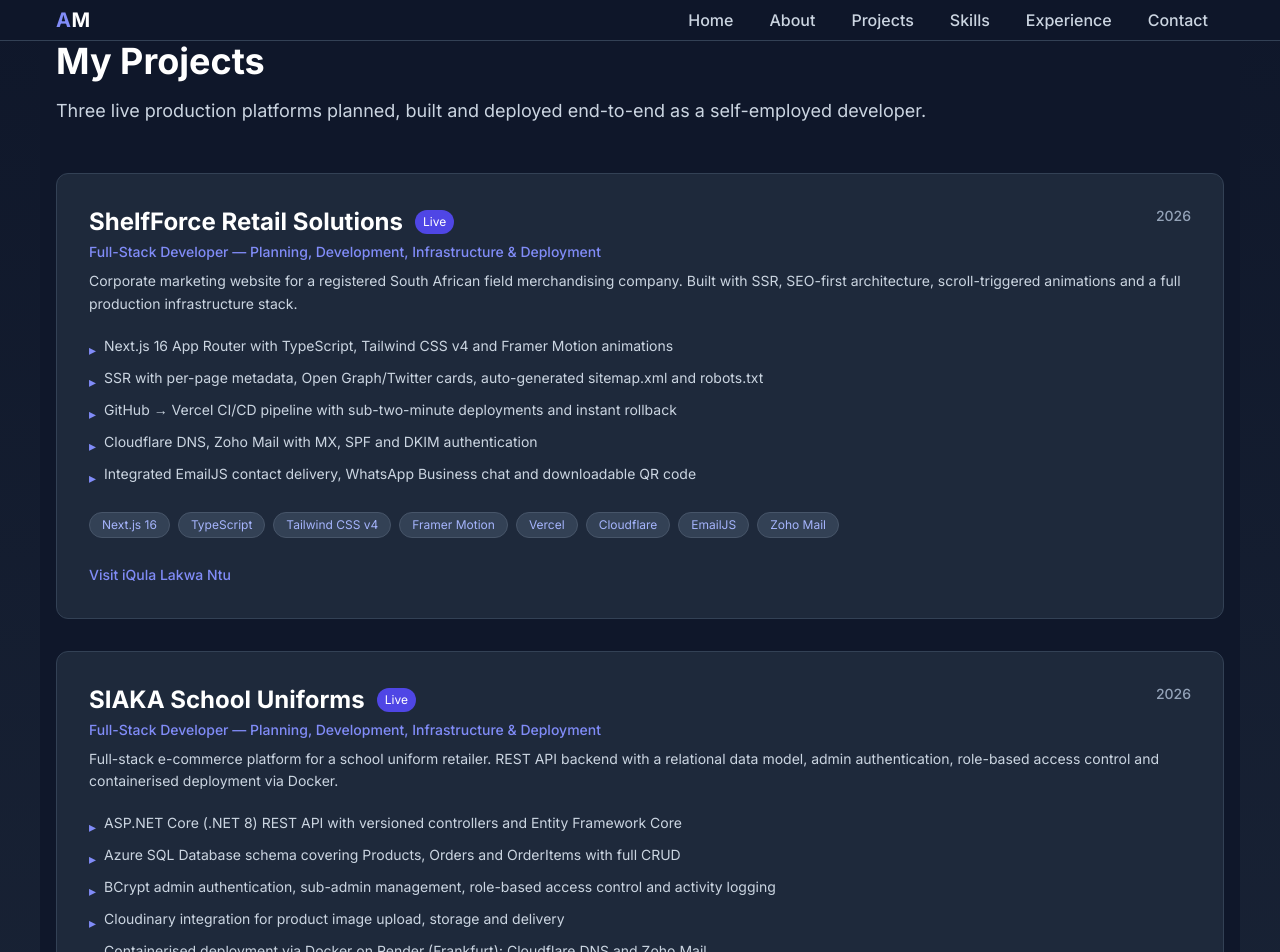
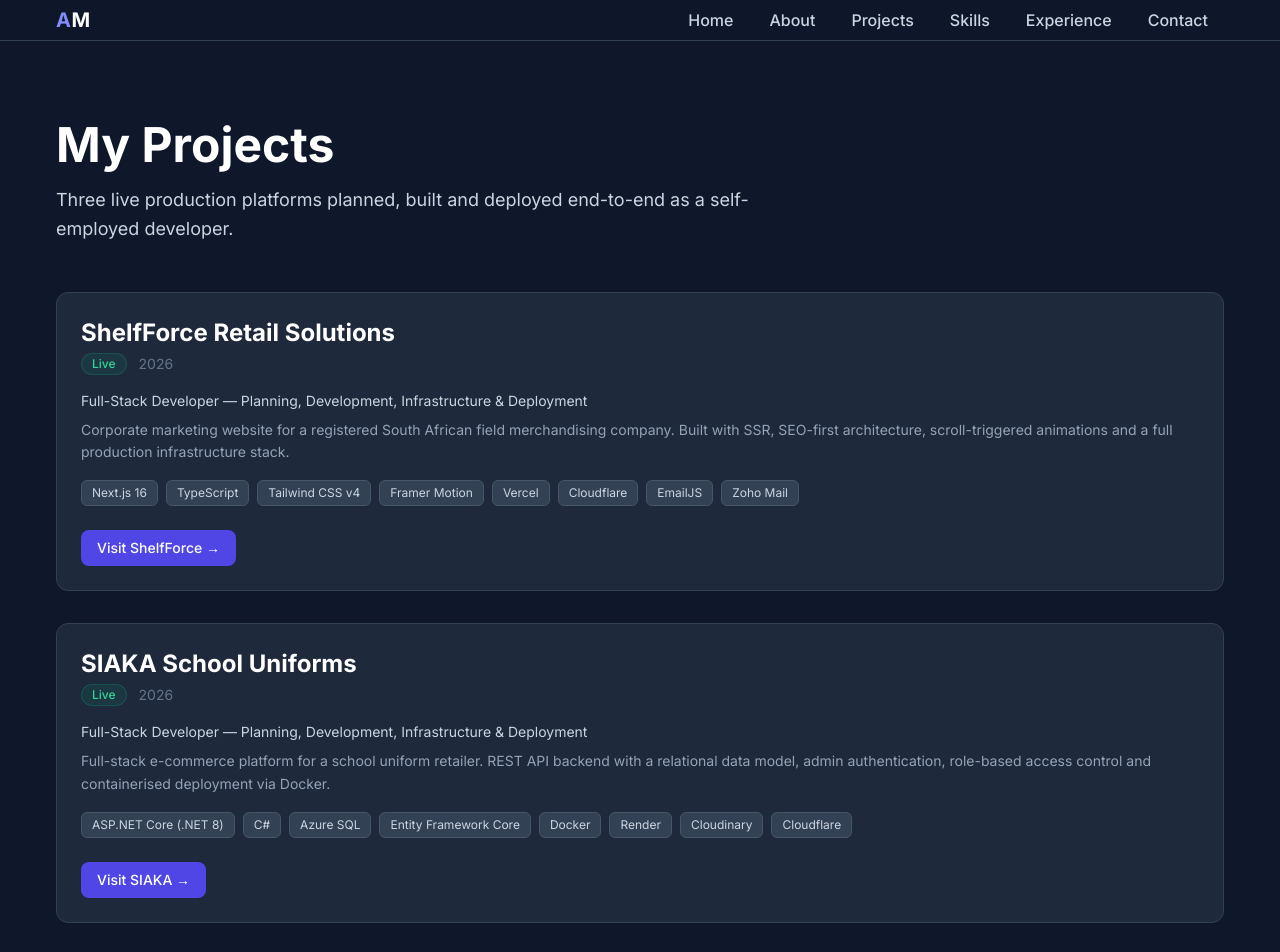
Before and after one commit to AbuMaqungo/abulelemaqungo-portfolio, a Next.js app: page /projects in a window 1280 px wide. Shown: the top 952 px of the page. Built offline with nearby package versions, Linux system fonts and the light colour scheme.

Commit message:
update all links

```diff
--- a/src/app/projects/page.tsx
+++ b/src/app/projects/page.tsx
@@ -1,131 +1,104 @@
-export default function Projects() {
+'use client'
+
+export default function ProjectsPage() {
   const projects = [
     {
-      title: "ShelfForce Retail Solutions",
-      role: "Full-Stack Developer — Planning, Development, Infrastructure & Deployment",
-      year: "2026",
-      description:
-        "Corporate marketing website for a registered South African field merchandising company. Built with SSR, SEO-first architecture, scroll-triggered animations and a full production infrastructure stack.",
-      highlights: [
-        "Next.js 16 App Router with TypeScript, Tailwind CSS v4 and Framer Motion animations",
-        "SSR with per-page metadata, Open Graph/Twitter cards, auto-generated sitemap.xml and robots.txt",
-        "GitHub → Vercel CI/CD pipeline with sub-two-minute deployments and instant rollback",
-        "Cloudflare DNS, Zoho Mail with MX, SPF and DKIM authentication",
-        "Integrated EmailJS contact delivery, WhatsApp Business chat and downloadable QR code",
-      ],
-      technologies: [
-        "Next.js 16", "TypeScript", "Tailwind CSS v4", "Framer Motion",
-        "Vercel", "Cloudflare", "EmailJS", "Zoho Mail",
-      ],
-      link: "https://shelfforce.co.za",
-      live: true,
+      id: 1,
+      name: 'ShelfForce Retail Solutions',
+      status: 'Live',
+      year: '2026',
+      role: 'Full-Stack Developer — Planning, Development, Infrastructure & Deployment',
+      description: 'Corporate marketing website for a registered South African field merchandising company. Built with SSR, SEO-first architecture, scroll-triggered animations and a full production infrastructure stack.',
+      technologies: ['Next.js 16', 'TypeScript', 'Tailwind CSS v4', 'Framer Motion', 'Vercel', 'Cloudflare', 'EmailJS', 'Zoho Mail'],
+      url: 'https://shelfforce.co.za',
+      buttonText: 'Visit ShelfForce →'
     },
     {
-      title: "SIAKA School Uniforms",
-      role: "Full-Stack Developer — Planning, Development, Infrastructure & Deployment",
-      year: "2026",
-      description:
-        "Full-stack e-commerce platform for a school uniform retailer. REST API backend with a relational data model, admin authentication, role-based access control and containerised deployment via Docker.",
-      highlights: [
-        "ASP.NET Core (.NET 8) REST API with versioned controllers and Entity Framework Core",
-        "Azure SQL Database schema covering Products, Orders and OrderItems with full CRUD",
-        "BCrypt admin authentication, sub-admin management, role-based access control and activity logging",
-        "Cloudinary integration for product image upload, storage and delivery",
-        "Containerised deployment via Docker on Render (Frankfurt); Cloudflare DNS and Zoho Mail",
-      ],
-      technologies: [
-        "ASP.NET Core (.NET 8)", "C#", "Azure SQL", "Entity Framework Core",
-        "Docker", "Render", "Cloudinary", "Cloudflare",
-      ],
-      link: "https://siaka.co.za",
-      live: true,
+      id: 2,
+      name: 'SIAKA School Uniforms',
+      status: 'Live',
+      year: '2026',
+      role: 'Full-Stack Developer — Planning, Development, Infrastructure & Deployment',
+      description: 'Full-stack e-commerce platform for a school uniform retailer. REST API backend with a relational data model, admin authentication, role-based access control and containerised deployment via Docker.',
+      technologies: ['ASP.NET Core (.NET 8)', 'C#', 'Azure SQL', 'Entity Framework Core', 'Docker', 'Render', 'Cloudinary', 'Cloudflare'],
+      url: 'https://siaka.co.za',
+      buttonText: 'Visit SIAKA →'
     },
     {
-      title: "iQula Lakwa Ntu",
-      role: "Full-Stack Developer — Architecture, Development, Infrastructure & Deployment",
-      year: "2025–2026",
-      description:
-        "Full-stack enterprise software platform with a React/Vite frontend, FastAPI Python backend, PostgreSQL on Neon and an AdminPortal with full CRUD and Cloudinary image management.",
-      highlights: [
-        "React/Vite frontend deployed on Vercel; FastAPI/Python backend deployed on Render",
-        "SQLAlchemy ORM with PostgreSQL on Neon (serverless); database seeded via custom Python script",
-        "BCrypt admin authentication with AdminPortal featuring full CRUD and Cloudinary image management",
-        "EmailJS transactional contact forms with auto-reply and graceful error fallback",
-        "Cloudflare DNS, Truehost domain, business email and full SEO meta architecture",
-      ],
-      technologies: [
-        "React", "Vite", "FastAPI", "Python", "SQLAlchemy",
-        "PostgreSQL", "Neon", "Vercel", "Render", "Cloudinary",
-      ],
-      link: "https://iqulalakwantu.co.za",
-      live: true,
-    },
-  ];
+      id: 3,
+      name: 'iQula Lakwa Ntu',
+      status: 'Live',
+      year: '2025–2026',
+      role: 'Full-Stack Developer — Architecture, Development, Infrastructure & Deployment',
+      description: 'Full-stack enterprise software platform with a React/Vite frontend, FastAPI Python backend, PostgreSQL on Neon and an AdminPortal with full CRUD and Cloudinary image management.',
+      technologies: ['React', 'Vite', 'FastAPI', 'Python', 'SQLAlchemy', 'PostgreSQL', 'Neon', 'Vercel', 'Render', 'Cloudinary'],
+      url: 'https://iqulalakwantu.co.za',
+      buttonText: 'Visit iQula →'
+    }
+  ]
 
   return (
-    <div className="container py-12 bg-slate-900 min-h-screen">
-      <h1 className="text-4xl font-bold text-white mb-4">My Projects</h1>
-      <p className="text-slate-300 text-lg mb-12">
+    <div className="min-h-screen bg-slate-900 py-20">
+      <div className="container mx-auto px-4">
+        <h1 className="text-4xl md:text-5xl font-bold text-white mb-4">
+          My Projects
+        </h1>
+        <p className="text-slate-300 text-lg max-w-3xl mb-12 leading-relaxed">
           Three live production platforms planned, built and deployed end-to-end as a self-employed developer.
         </p>
 
         <div className="grid grid-cols-1 gap-8">
-        {projects.map((project, index) => (
+          {projects.map((project) => (
             <div
-            key={index}
-            className="bg-slate-800 rounded-xl p-8 border border-slate-700 hover:border-indigo-500 transition-colors"
+              key={project.id}
+              className="bg-slate-800 rounded-xl border border-slate-700 hover:border-indigo-500/30 transition-all duration-300 overflow-hidden"
             >
-            {/* Header */}
-            <div className="flex flex-col md:flex-row md:items-start md:justify-between gap-2 mb-2">
+              <div className="p-6">
+                <div className="flex flex-wrap items-start justify-between gap-4 mb-4">
                   <div>
-                <div className="flex items-center gap-3 mb-1">
-                  <h3 className="text-2xl font-bold text-white">{project.title}</h3>
-                  {project.live && (
-                    <span className="text-xs bg-indigo-600 text-white px-2 py-1 rounded-full">Live</span>
-                  )}
+                    <h2 className="text-2xl font-bold text-white">
+                      {project.name}
+                    </h2>
+                    <div className="flex items-center gap-3 mt-1">
+                      <span className="px-2.5 py-0.5 bg-emerald-500/10 text-emerald-400 rounded-full text-xs font-medium border border-emerald-500/20">
+                        {project.status}
+                      </span>
+                      <span className="text-slate-500 text-sm">{project.year}</span>
                     </div>
-                <p className="text-indigo-400 text-sm font-medium">{project.role}</p>
                   </div>
-              <span className="text-slate-400 text-sm font-medium">{project.year}</span>
                 </div>
 
-            {/* Description */}
-            <p className="text-slate-300 text-sm leading-relaxed mb-5">{project.description}</p>
+                <p className="text-slate-300 text-sm mb-2">
+                  {project.role}
+                </p>
+                <p className="text-slate-400 text-sm leading-relaxed mb-4">
+                  {project.description}
+                </p>
 
-            {/* Highlights */}
-            <ul className="space-y-2 mb-6">
-              {project.highlights.map((point, i) => (
-                <li key={i} className="flex items-start gap-2 text-slate-300 text-sm">
-                  <span className="text-indigo-400 mt-1">▸</span>
-                  {point}
-                </li>
-              ))}
-            </ul>
-
-            {/* Tech Stack */}
                 <div className="flex flex-wrap gap-2 mb-6">
-              {project.technologies.map((tech, techIndex) => (
+                  {project.technologies.map((tech) => (
                     <span
-                  key={techIndex}
-                  className="bg-slate-700 text-indigo-300 px-3 py-1 rounded-full text-xs border border-slate-600"
+                      key={tech}
+                      className="px-2.5 py-1 bg-slate-700 text-slate-300 rounded-md text-xs border border-slate-600"
                     >
                       {tech}
                     </span>
                   ))}
                 </div>
 
-            {/* Link */}
                 <a
-              href={project.link}
+                  href={project.url}
                   target="_blank"
                   rel="noopener noreferrer"
-              className="text-indigo-400 hover:text-indigo-300 font-medium inline-flex items-center text-sm"
+                  className="inline-flex items-center gap-2 px-4 py-2 bg-indigo-600 hover:bg-indigo-700 text-white rounded-lg transition-colors text-sm font-medium"
                 >
-              Visit iQula Lakwa Ntu
+                  {project.buttonText}
                 </a>
+              </div>
             </div>
           ))}
         </div>
       </div>
-  );
+    </div>
+  )
 }
```
Lines whose indentation alone changed are shown as unchanged.
